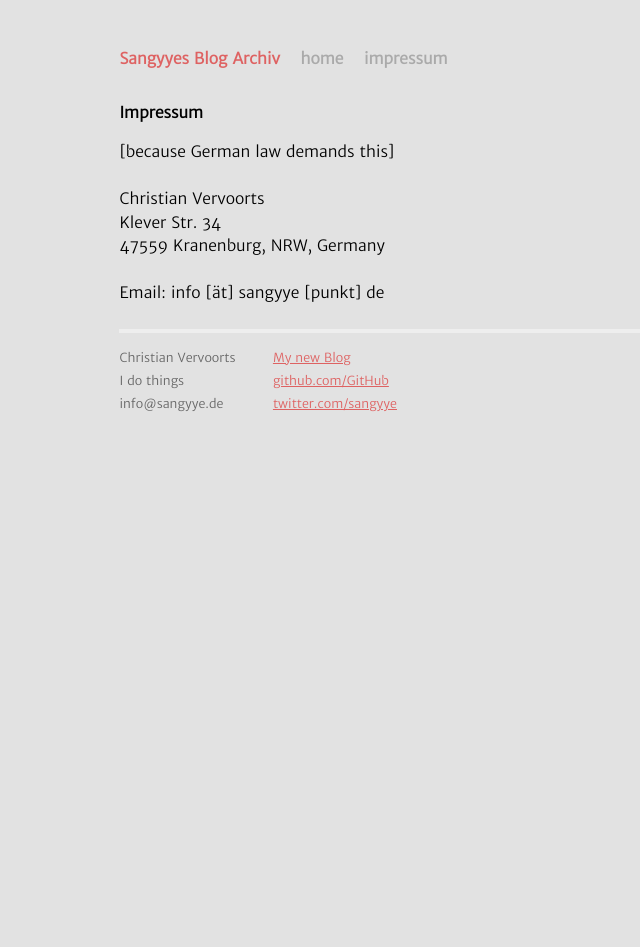
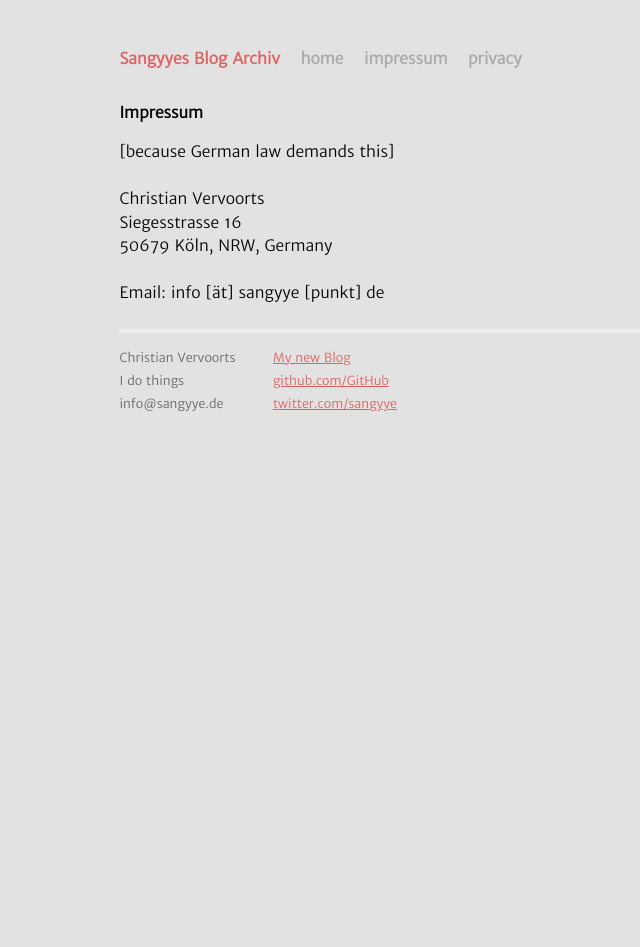
Before and after one commit to sangyye/archiveblog, a Jekyll site: the page built from impressum/index.html, in a window 1280 px wide. Shown: the whole page, without its empty margins (193-833 px from the left). Built offline with Jekyll 4.4.1, drawn with Linux system fonts in a browser that asks for light colours.

Commit message:
:page_facing_up: Add privacy site

```diff
--- a/_layouts/default.html
+++ b/_layouts/default.html
@@ -21,6 +21,7 @@
               <h1 class="title"><a href="{{ "/" | prepend: site.baseurl }}">{{ site.name }}</a></h1>
               <a class="extra" href="{{ "/" | prepend: site.baseurl }}">home</a>
 	      <a class="extra" href="{{ "/impressum/" | prepend: site.baseurl }}">impressum</a>
+	      <a class="extra" href="{{ "/privacy/" | prepend: site.baseurl }}">privacy</a>
             </div>
 
                 {{ content }}
--- a/impressum/index.html
+++ b/impressum/index.html
@@ -7,8 +7,8 @@
 [because German law demands this]<br>
 <br>
 Christian Vervoorts<br>
-Klever Str. 34<br>
-47559 Kranenburg, NRW, Germany<br>
+Siegesstrasse 16<br>
+50679 Köln, NRW, Germany<br>
 <br>
 Email: info [ät] sangyye [punkt] de
 </div>
```
Also changed, not shown: privacy.md (added, +9 -0 lines).
